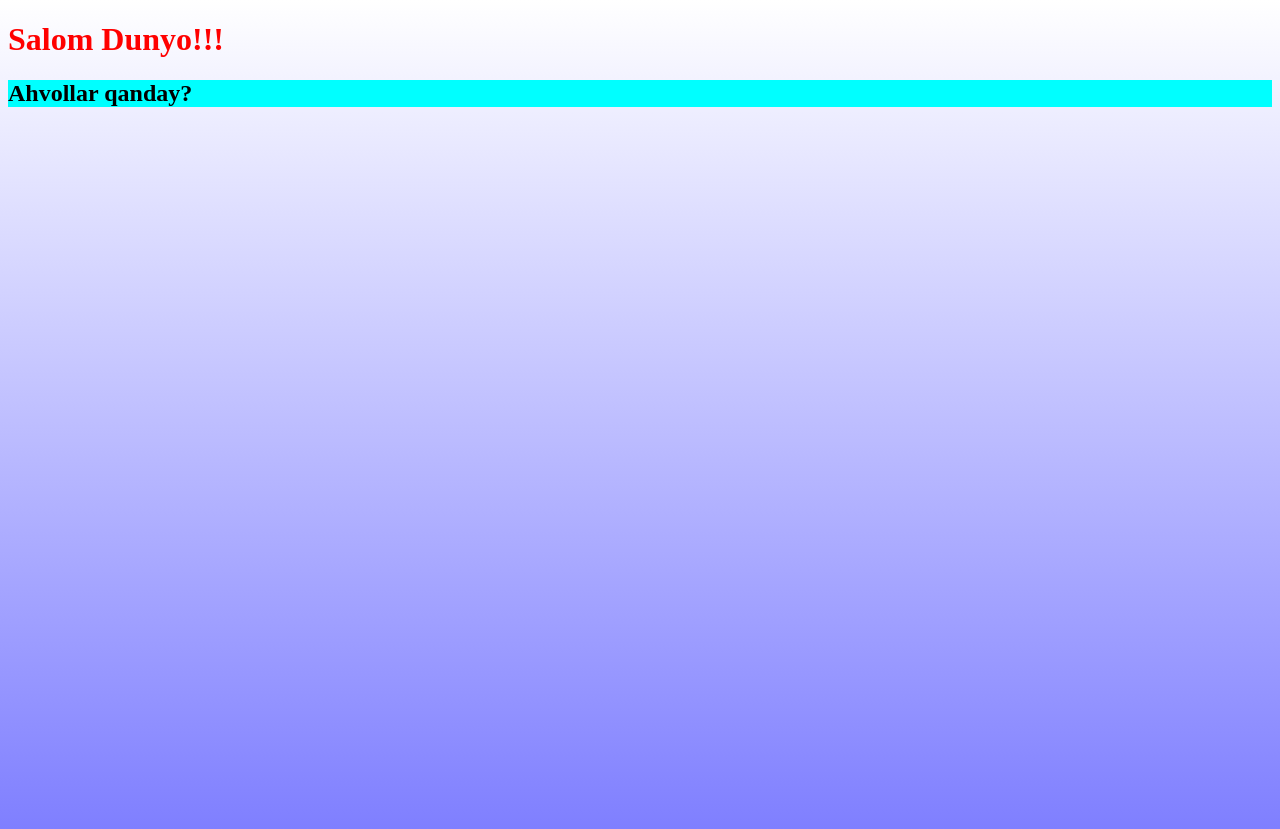
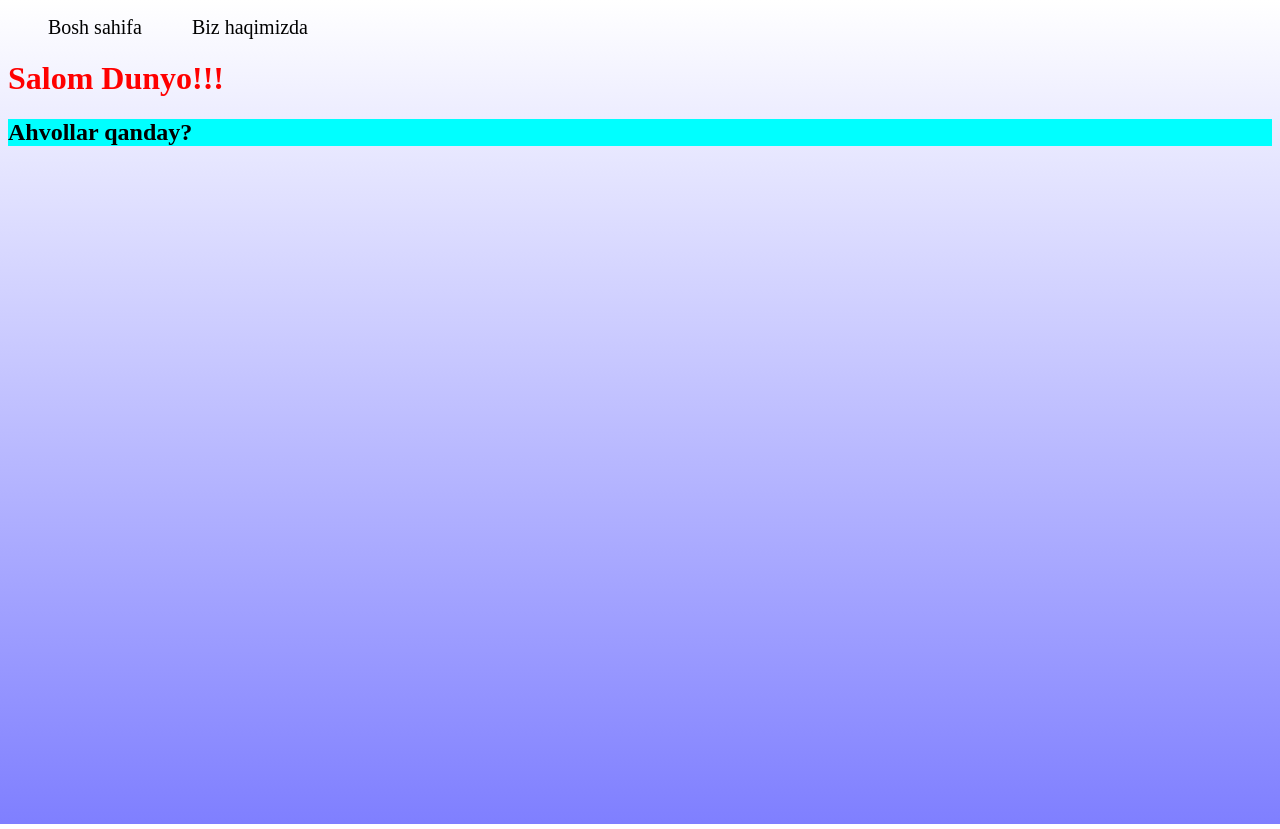
Before and after one commit to Hojiakbar17/first, a plain HTML site: page index.html in a window 1280 px wide. Drawn offline with Linux system fonts and the light colour scheme.

Commit message:
navbar yaratildi.

```diff
--- a/index.html
+++ b/index.html
@@ -8,6 +8,16 @@
    <link rel="stylesheet" href="./style.css">
 </head>
 <body class="bg">
+   <nav>
+      <ul class="menu">
+         <li>
+            <a href="#">Bosh sahifa</a>
+         </li>
+         <li>
+            <a href="#">Biz haqimizda</a>
+         </li>
+      </ul>
+   </nav>
    <h1>Salom Dunyo!!!</h1>
    <h2>Ahvollar qanday?</h2>
 </body>
--- a/style.css
+++ b/style.css
@@ -12,3 +12,15 @@ h2{
    background-repeat: no-repeat;
    background-size: cover;
 }
+
+.menu{
+   display: flex;
+   gap: 50px;
+   list-style: none;
+}
+
+.menu a{
+   text-decoration: none;
+   color: black;
+   font-size: 20px;
+}
```
